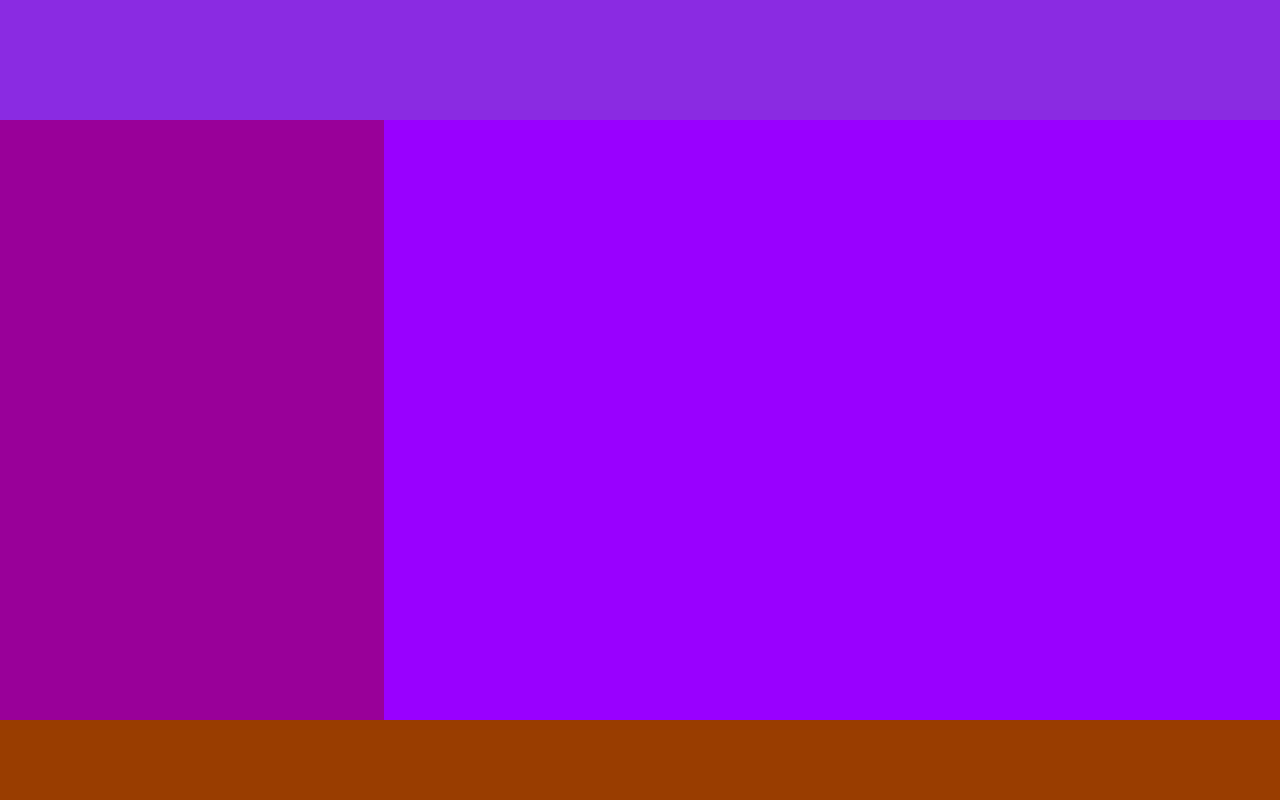
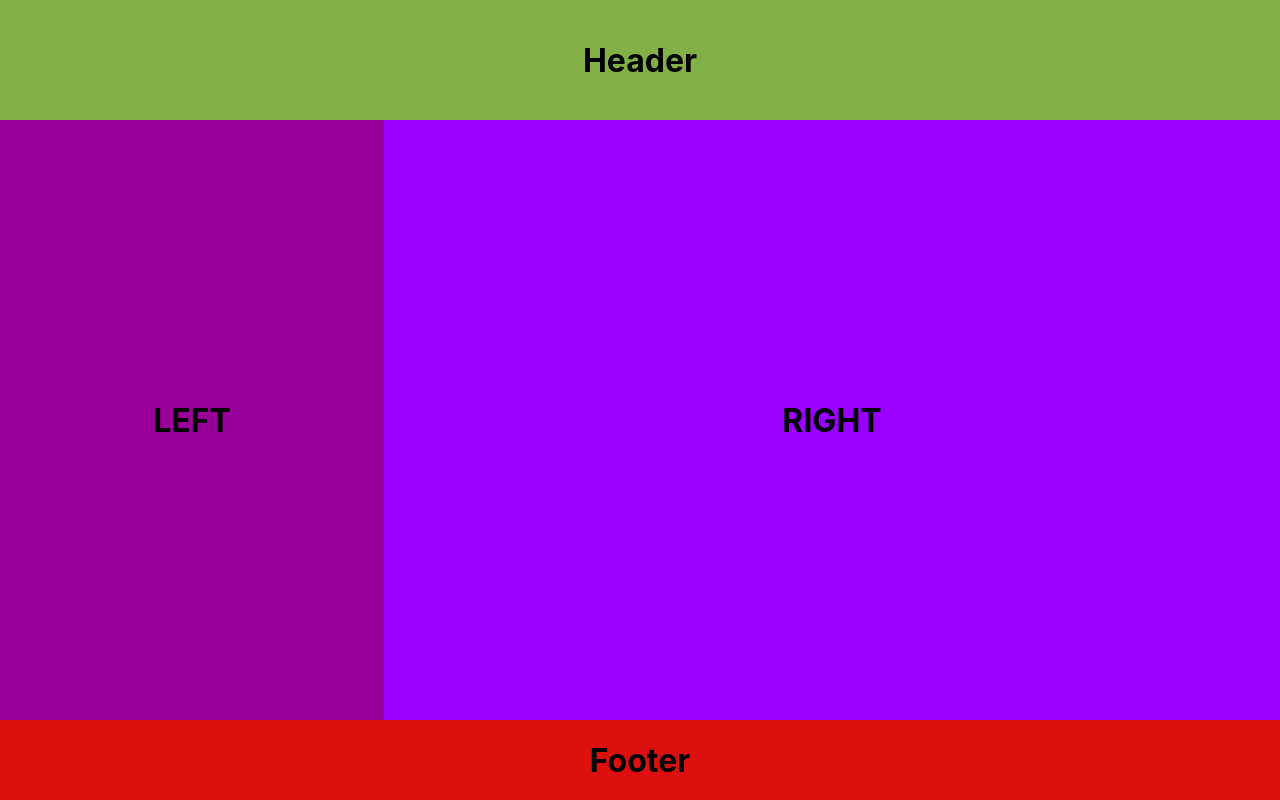
Before and after one commit to Claudia1010/proyectoReact, a React (Vite) app in the folder proyecto-app/: page / in a window 1280 px wide. Built offline with nearby package versions, Linux system fonts and the light colour scheme.

Commit message:
terminado e incluídos los componentes en App.jsx

```diff
--- a/proyecto-app/src/App.css
+++ b/proyecto-app/src/App.css
@@ -1,9 +1,3 @@
-.header{
-  display: flex;
-  height: 15vh;
-  background-color: blueviolet;
-  width: 100%;
-}
 
 .middle{
   display: flex;
@@ -12,31 +6,3 @@
   height: 75vh;
   width: 100%;
 }
-
-.left{
-  display: flex;
-  flex-direction: row;
-  background-color: #909;
-  height: 75vh;
-  width: 30%;
-}
-
-.right{
-  display: flex;
-  flex-direction: row;
-  background-color: #90f;
-  height: 75vh;
-  width: 70%;
-}
-
-.browser{
-  background-color: rgb(60, 255, 0);
-  height: 100vh;
-  width: 100%;
-}
-.footer{
-  text-align: center ;
-  background-color: rgb(153, 61, 0);
-  height: 10vh;
-  width: 100%;
-}
--- a/proyecto-app/src/App.jsx
+++ b/proyecto-app/src/App.jsx
@@ -1,30 +1,32 @@
-
 import { useState } from "react";
-import "./App.css"
-
+import "./App.css";
+import "./components/Header/Header";
+import Header from "./components/Header/Header";
+import Footer from "./components/Footer/Footer";
+import Left from "./components/Left/Left";
+import Right from "./components/Right/Right";
 function App() {
   return (
-
     <div className="home">
       <div className="header">
+        <Header />
       </div>
-
 
       <div className="middle">
         <div className="left">
-
+          <Left />
         </div>
 
         <div className="right">
-
+          <Right />
         </div>
       </div>
 
-          <div className="footer" />
+      <div className="footer">
+        <Footer />
       </div>
-
+    </div>
   );
-
 }
 
 export default App;
--- /dev/null
+++ b/proyecto-app/src/components/Footer/Footer.css
@@ -0,0 +1,8 @@
+.footer{
+    display: flex;
+    justify-content: center;
+    align-items: center;
+    background-color: rgb(221, 16, 16);
+    height: 10vh;
+    width: 100%;
+}
--- a/proyecto-app/src/components/Footer/Footer.jsx
+++ b/proyecto-app/src/components/Footer/Footer.jsx
@@ -1,7 +1,10 @@
-import React from "react";
-import "./Footer.css"
+import React from 'react';
+import "./Footer.css";
 
+function Footer() {
+  return (
+    <h1>Footer</h1>
+  )
+}
 
-
-
-export default Footer
+export default Footer;
--- a/proyecto-app/src/components/Header/Header.css
+++ b/proyecto-app/src/components/Header/Header.css
@@ -1,6 +1,8 @@
 .header{
     display: flex;
+    justify-content: center;
+    align-items: center;
     height: 15vh;
-    background-color: blueviolet;
+    background-color: rgb(130, 175, 70);
     width: 100%;
 }
--- a/proyecto-app/src/components/Header/Header.jsx
+++ b/proyecto-app/src/components/Header/Header.jsx
@@ -1,5 +1,9 @@
-// import React from "react"
-// import "./Header.css"
+import React from 'react'
+import "./Header.css"
+function Header() {
+  return (
+    <h1>Header</h1>
+  )
+}
 
-
-// export default Header
+export default Header
--- /dev/null
+++ b/proyecto-app/src/components/Left/Left.css
@@ -0,0 +1,9 @@
+.left{
+    display: flex;
+    flex-direction: row;
+    align-items: center;
+    justify-content: center;
+    background-color: #909;
+    height: 75vh;
+    width: 30%;
+  }
--- /dev/null
+++ b/proyecto-app/src/components/Left/Left.jsx
@@ -0,0 +1,9 @@
+import React from 'react';
+import "./Left.css"
+function Left() {
+  return (
+    <h1>LEFT</h1>
+  )
+}
+
+export default Left;
--- /dev/null
+++ b/proyecto-app/src/components/Right/Right.css
@@ -0,0 +1,9 @@
+.right{
+    display: flex;
+    flex-direction: row;
+    justify-content: center;
+    align-items: center;
+    background-color: #90f;
+    height: 75vh;
+    width: 70%;
+  }
--- /dev/null
+++ b/proyecto-app/src/components/Right/Right.jsx
@@ -0,0 +1,10 @@
+import React from 'react'
+import "./Right.css";
+
+function Right() {
+  return (
+    <h1>RIGHT</h1>
+  )
+}
+
+export default Right
--- a/proyecto-app/src/container/Home/Home.css
+++ b/proyecto-app/src/container/Home/Home.css
@@ -1,8 +1,8 @@
-.home{
+/* .home{
     margin: 0;
     padding: 0;
     height: 100vh;
     background-color: #666;
     display: flex;
     flex-direction: column;
-}
+} */
```
Lines whose indentation alone changed are shown as unchanged.
